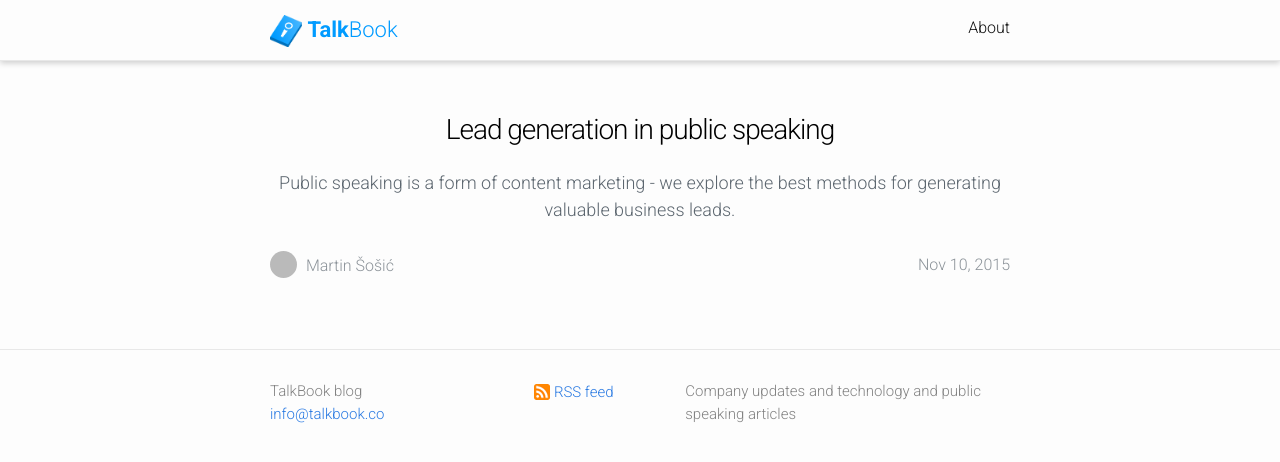
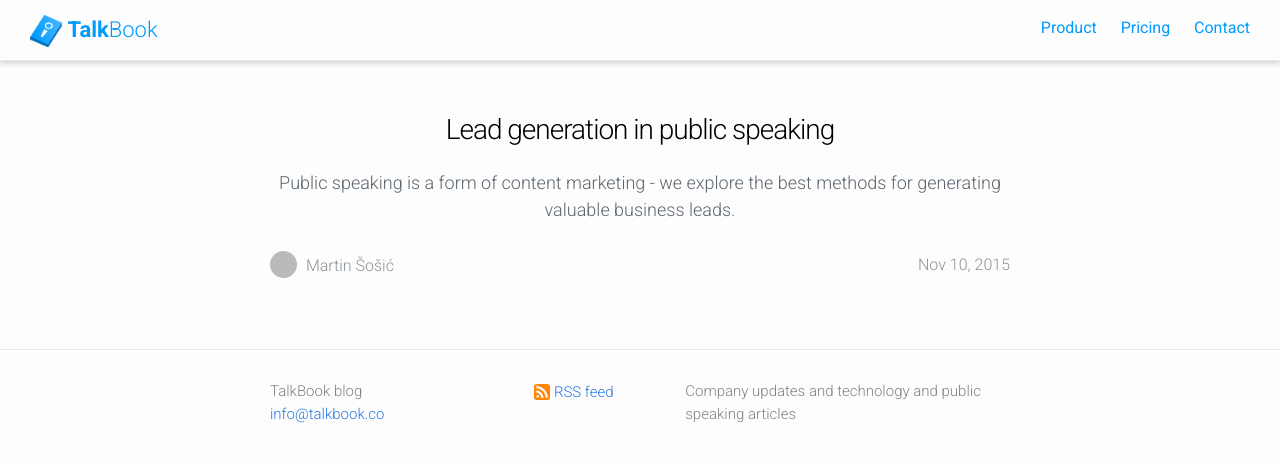
Before and after one commit to Martinsos/talkbook-blog, a Jekyll site: the page built from index.html, in a window 1280 px wide. Shown: the top 462 px of the page. Built offline with Jekyll 4.4.1, drawn with Linux system fonts in a browser that asks for light colours; nearby versions of some CDN libraries; grey boxes are pictures that could not be loaded.

Commit message:
Improved navbar

```diff
--- a/_includes/header.html
+++ b/_includes/header.html
@@ -1,6 +1,4 @@
 <header class="site-header">
-
-  <div class="wrapper">
 
       <a class="logo" href="http://talkbook.co/#/home">
           <img src="{{ site.baseurl }}/images/logo80.png">
@@ -17,14 +15,10 @@
       </a>
 
       <div class="trigger">
-        {% for page in site.pages %}
-          {% if page.title %}
-          <a class="page-link" href="{{ page.url | prepend: site.baseurl }}">{{ page.title }}</a>
-          {% endif %}
-        {% endfor %}
+          <a class="page-link" href="http://talkbook.co/#/home">Product</a>
+          <a class="page-link" href="http://talkbook.co/#/home#pricing">Pricing</a>
+          <a class="page-link" href="http://talkbook.co/#/home#contact">Contact</a>
       </div>
     </nav>
 
-  </div>
-
 </header>
--- a/_sass/_layout.scss
+++ b/_sass/_layout.scss
@@ -7,6 +7,7 @@ $talkbook-blue: rgb(0, 155, 255);
     border-bottom: 1px solid $grey-color-light;
     min-height: 60px;
     box-shadow: 0 2px 6px 0 rgba(0,0,0,.2);
+    padding: 0px 30px;
 
     // Positioning context for the mobile navigation icon
     position: relative;
@@ -46,7 +47,9 @@ $talkbook-blue: rgb(0, 155, 255);
     }
 
     .page-link {
-        color: $text-color;
+        color: $talkbook-blue;
+        font-weight: normal;
+        font-size: 16px;
         line-height: $base-line-height;
 
         // Gaps between nav items, but not on the first one
```
